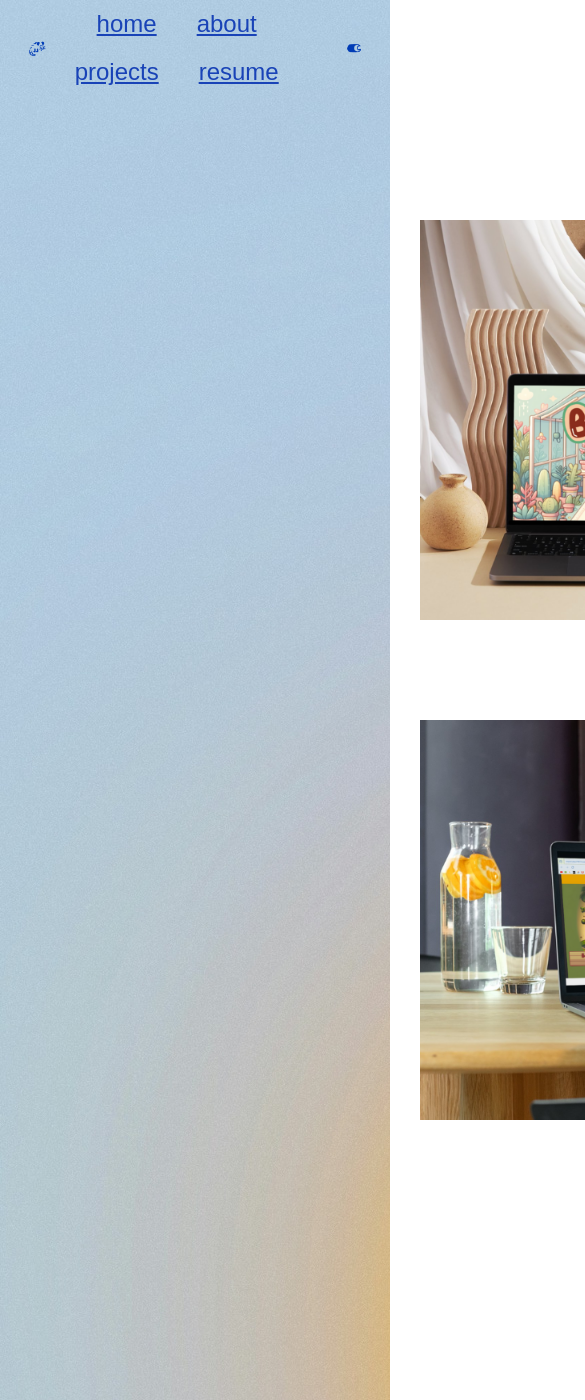
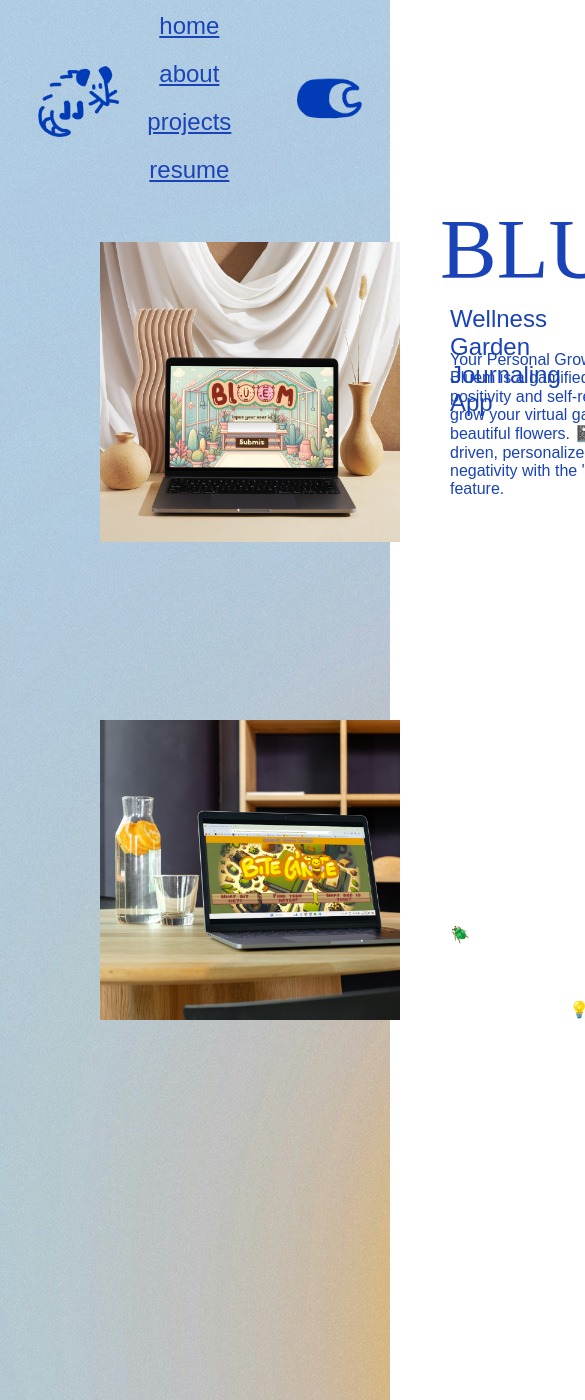
Before and after one commit to jsyka/Personal-Website, a React (Vite) app: page /projects in a window 390 px wide. Shown: the top 1400 px of the page, 585 px wide, since content can reach past the window. Built offline with nearby package versions, Linux system fonts and the light colour scheme; the HTML template or start-up script is replaced by a standard one; a web font is replaced by a local one.

Commit message:
modified projects

```diff
--- a/src/Components/Body/Home.css
+++ b/src/Components/Body/Home.css
@@ -5,11 +5,17 @@
     font-family: 'TitleFont', sans-serif;
   }
 
-.container{
+.container-h{
     max-width: 1920px;
     max-height: 960px;
-    background: #fff;
     transition: 0.5s;
+    background-image: url(./assets/gradient-bg.jpg);
+    object-fit: cover;
+}
+
+.dark .container-h{
+  transition: 0.5s;
+  background-image: url(./assets/gradient-night.png);
 }
 
 .intro{
@@ -74,7 +80,7 @@ h1, h2{
 }
 .bottom-text{
   position: absolute;
-  top:92%;
+  top:800px;
   left: 10%;
   color:#1943b7
 }
@@ -121,6 +127,9 @@ h1, h2{
 
 @media screen and (max-width: 1000px) {
 
+.container-h{
+  height: 1900px;
+}
 
 .body-text{
 position: absolute;
@@ -130,9 +139,12 @@ width: 60vw;
 color:#1943b7;
 }
 .message{
-width: 100vw;
+width: 457px;
 white-space: nowrap;
 overflow: hidden;
+animation:
+typing 4s steps(41),
+cursor .4s step-end infinite alternate;
 }
 
 .socials{
@@ -151,7 +163,7 @@ overflow: hidden;
 }
 .bottom-text{
   position: absolute;
-  top:120vw;
+  top:100px;
   left: 20vw;
   color:#1943b7
 }
--- a/src/Components/Body/Home.jsx
+++ b/src/Components/Body/Home.jsx
@@ -12,7 +12,7 @@ import MyRoom from "./myroom";
 const App = ({ theme }) => {
   return (
     <>
-      <div className='container'>
+      <div className='container-h'>
         <MyRoom theme={theme} />
         <div className="body-text">
           <h1 className="intro">WELCOME TO MY ROOM</h1>
@@ -33,9 +33,6 @@ const App = ({ theme }) => {
             </Link>
           </div>
         </div>
-        <text className="bottom-text">
-          Jessica Jiao 2024 . this website was made with react
-        </text>
       </div>
     </>
   );
--- a/src/Components/Navbar/Navbar.css
+++ b/src/Components/Navbar/Navbar.css
@@ -4,7 +4,7 @@
     align-items: center;
     justify-content: space-between;
     color: #1943b7;
-    padding: 0.08% 7%;
+    padding: 0.5% 7%;
     transition: 0.5s;
     z-index: 9999;
     opacity: 1;
@@ -12,7 +12,7 @@
 }
 
 .logo{
-    width: 6%;
+    width: 80px;
     height: auto;
     cursor: pointer;
     object-fit: contain;
@@ -33,7 +33,7 @@ ul li{
 }
 
 .toggle-icon{
-    width: 5%;
+    width: 80px;
     height: auto;
     object-fit: contain;
     cursor: pointer;
@@ -68,3 +68,8 @@ ul li{
 .dark .nav-text:hover{
     color:#a5d1ff;
 }
+@media screen and (max-width: 1000px){
+    .logo{
+        width: 100px;
+    }
+}
--- a/src/Components/pages/About/About.css
+++ b/src/Components/pages/About/About.css
@@ -42,7 +42,7 @@
 }
 .dark .ability-box{
     color: #fff;
-    border-color: #fff;
+    border-color: rgb(255, 135, 181);
 }
 .lang-icon{
     height:70px;
@@ -101,7 +101,7 @@
     border-color: #1943b7;
 }
 .dark .bar{
-border-color: white;
+border-color: rgb(255, 135, 181);
 }
 .filled{
     width: 300px;
--- a/src/Components/pages/About/About.jsx
+++ b/src/Components/pages/About/About.jsx
@@ -25,10 +25,10 @@ const About = ({ theme }) => {
         </div>
         <div className="text-container">
           {/* <img className="goose" src={goose} /> */}
-          <img className="doodle-mid" src={heart} />
-          <img className="doodle-bottom" src={sparkle} />
-          <img className="doodle-top" src={star} />
-          <img className="doodle-mid2" src={planet} />
+          <img className="doodle-heart" src={heart} />
+          <img className="doodle-sparkle" src={sparkle} />
+          <img className="doodle-star" src={star} />
+          <img className="doodle-planet" src={planet} />
           <h1 className="name">JESSICA JIAO</h1>
           <h2 className="description">
             I am a second year Mechatronics Engineering Student at the
--- a/src/Components/pages/Projects/Bite.css
+++ b/src/Components/pages/Projects/Bite.css
@@ -56,3 +56,36 @@
 .dark .P-Bite-desc{
     color: #fff;
 }
+@media screen and (max-width: 1000px) {
+    .container-bite{
+        padding-left: 50px;
+    }
+    .img-border{
+        padding-left: 50px;
+    }
+    .P-Bite-img{
+        width: 300px;
+        height: 300px;
+    }
+    .P-Bite-name{
+        left: 440px;
+        transform: translate(0, -105px);
+    }
+    .P-Bite-subheading{
+        left: 450px;
+        transform: translate(0, -20px);
+    }
+    .P-Bite-desc{
+        left: 450px;
+        transform: translate(0, -25px);
+        width: 300px;
+    }
+    .P-Bite-img:hover{
+        width: 320px;
+        height: 320px;
+        position: absolute;
+        top: 710px;
+        left: 90px;
+
+    }
+}
--- a/src/Components/pages/Projects/Bite.jsx
+++ b/src/Components/pages/Projects/Bite.jsx
@@ -1,6 +1,7 @@
 import React from "react";
 import biteMock from "../../../assets/bite-mock.png";
 import "./Bite.css";
+import { Link } from "react-router-dom";
 // import clouds from '../../../assets/clouds.png';
 // import stars from '../../../assets/stars.png'
 
@@ -8,7 +9,9 @@ const Bluem = (theme) => {
   return (
     <div className={`container-bite ${theme}`}>
       <div className="img-border">
+        <Link to='https://github.com/jsyka/Bite-GNite'>
         <img className="P-Bite-img" src={biteMock} />
+        </Link>
       </div>
       <h1 className="P-Bite-name">BITE G'NITE</h1>
       <h2 className="P-Bite-subheading">Wellness Garden Journaling App</h2>
--- a/src/Components/pages/Projects/Bluem.css
+++ b/src/Components/pages/Projects/Bluem.css
@@ -3,6 +3,19 @@
     padding-top: 200px;
     padding-left: 400px;
     width: 500px;
+}
+.built-with{
+    position: relative;
+    left: 480px;
+    top: 25px;
+    width: 1000px;
+}
+.built-lang{
+    width: 40px;
+    height: 40px;
+    position: relative;
+    left: 610px;
+    top: -10px;
 }
 .img-border{
     padding: 20px;
@@ -18,12 +31,13 @@
     width: 400px;
     height: 400px;
     z-index: 500;
+    top: -50px;
 }
 .P-Bluem-img:hover{
     position: absolute;
     width: 420px;
     height: 420px;
-    top: 210px;
+    top: 240px;
     left: 410px;
 }
 .P-Bluem-name{
@@ -56,3 +70,37 @@
 .dark .P-Bluem-desc{
     color: #fff;
 }
+
+@media screen and (max-width: 1000px)
+{
+.container-bluem{
+    padding-left: 50px;
+}
+.img-border{
+    padding-left: 50px;
+}
+.P-Bluem-img{
+    width: 300px;
+    height: 300px;
+}
+.P-Bluem-name{
+    left: 440px;
+    top: 200px;
+}
+.P-Bluem-subheading{
+    left: 450px;
+    top: 305px;
+}
+.P-Bluem-desc{
+    left: 450px;
+    top: 350px;
+    width: 300px;
+}
+.P-Bluem-img:hover{
+    width: 320px;
+    height: 320px;
+    position: absolute;
+    top: 210px;
+    left: 90px;
+}
+}
--- a/src/Components/pages/Projects/Bluem.jsx
+++ b/src/Components/pages/Projects/Bluem.jsx
@@ -1,12 +1,20 @@
 import React from "react";
 import bluemMock from "../../../assets/bluem-mock.png";
 import "./Bluem.css";
+import { Link } from "react-router-dom";
+import python from '../../../assets/python.png';
 
 const Bluem = (theme) => {
   return (
     <div className={`container-bluem ${theme}`}>
+      <h2 className='built-with'>Built with:</h2>
+      <div className='built-container'>
+        <img className='built-lang' src={python}/>
+      </div>
       <div className="img-border">
+        <Link to ='https://github.com/jsyka/Bluem'>
         <img className="P-Bluem-img" src={bluemMock} />
+        </Link>
       </div>
       <h1 className="P-Bluem-name">BLUEM</h1>
       <h2 className="P-Bluem-subheading">Wellness Garden Journaling App</h2>
--- a/src/Components/pages/Resume/Resume.css
+++ b/src/Components/pages/Resume/Resume.css
@@ -0,0 +1,9 @@
+.container-R{
+    padding: 300px;
+}
+.warning{
+    color:#1943b7;
+}
+.dark .warning{
+    color: white;
+}
--- a/src/Components/pages/Resume/Resume.jsx
+++ b/src/Components/pages/Resume/Resume.jsx
@@ -1,9 +1,10 @@
+import './Resume.css'
 import React from 'react'
 
 const Resume = () => {
   return (
-    <div className='container'>
-
+    <div className='container-R'>
+      <h1 className='warning'>This page is still under construction</h1>
     </div>
   )
 }
```
Also changed, not shown: src/Components/pages/Projects/Projects.css (line endings or trailing spaces).
